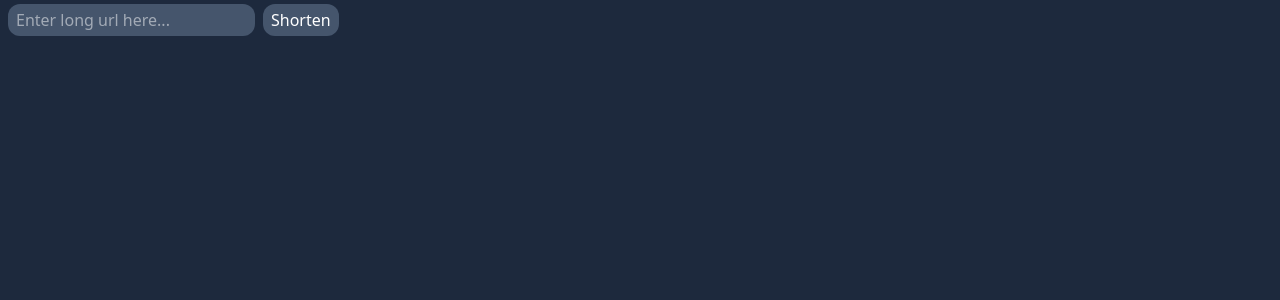
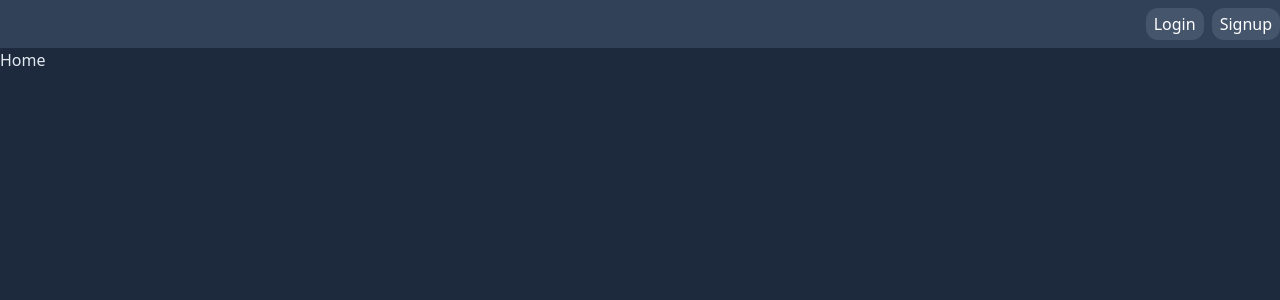
Before and after one commit to abvsng/LinkShort-w-analytics, a React (Vite) app in the folder temp-front/: page / in a window 1280 px wide. Shown: the top 300 px of the page. Built offline with nearby package versions, Linux system fonts and the light colour scheme.

Commit message:
front-layout-setup

```diff
--- a/temp-front/src/App.css
+++ b/temp-front/src/App.css
@@ -1,10 +1,10 @@
 @import "tailwindcss";
 body {
-  @apply bg-slate-800 text-slate-200;
+  @apply bg-slate-800 text-slate-200 cursor-default;
 }
 button {
   @apply px-2 py-1 rounded-xl bg-slate-600 text-white hover:bg-slate-700 cursor-pointer;
 }
-input{
-  @apply px-2 py-1 rounded-xl bg-slate-600 text-white hover:bg-slate-700 cursor-pointer mx-2 my-1 outline-none;
+input {
+  @apply px-2 py-1 rounded-xl bg-slate-600 text-white hover:bg-slate-700 mx-2 my-1 outline-none;
 }
--- a/temp-front/src/App.jsx
+++ b/temp-front/src/App.jsx
@@ -1,37 +1,19 @@
 import "./App.css";
-import React from "react";
+import { BrowserRouter, Routes, Route } from "react-router-dom";
+import HomePage from "./Pages/HomePage.jsx";
+import UserPage from "./Pages/UserPage.jsx";
+import AppLayout from "./Pages/AppLayout.jsx";
 function App() {
-  const [tinyUrl, setTinyUrl] = React.useState("");
-  const inRef = React.useRef("");
-  const shorten = async () => {
-    try {
-      const res = await fetch("http://localhost:3000/api/shorten", {
-        method: "POST",
-        headers: {
-          "Content-Type": "application/json",
-        },
-        body: JSON.stringify({
-          userId: "xyz",
-          url: inRef.current.value,
-        }),
-      });
-      const data = await res.json();
-      setTinyUrl(data.tinyUrl);
-    } catch (err) {
-      alert(err.message);
-    }
-  };
   return (
     <>
-      <input ref={inRef} type="text" placeholder="Enter long url here..." />
-      <button
-        onClick={() => {
-          shorten();
-        }}
-      >
-        Shorten
-      </button>
-      <div>{tinyUrl === "" ? "" : "http://localhost:3000/api/" + tinyUrl}</div>
+      <BrowserRouter>
+        <Routes>
+          <Route path="/" element={<AppLayout />}>
+            <Route index element={<HomePage />} />
+            <Route path="/user" element={<UserPage />} />
+          </Route>
+        </Routes>
+      </BrowserRouter>
     </>
   );
 }
--- /dev/null
+++ b/temp-front/src/Pages/AppLayout.jsx
@@ -0,0 +1,12 @@
+import { Outlet } from "react-router-dom";
+export default function AppLayout() {
+  return (
+    <>
+      <div className="  flex flex-row gap-2 justify-end bg-slate-700 py-2 ">
+        <button>Login</button>
+        <button>Signup</button>
+      </div>
+      <Outlet />
+    </>
+  );
+}
--- /dev/null
+++ b/temp-front/src/Pages/HomePage.jsx
@@ -0,0 +1,3 @@
+export default function HomePage() {
+  return <>Home</>;
+}
--- /dev/null
+++ b/temp-front/src/Pages/UserPage.jsx
@@ -0,0 +1,3 @@
+export default function UserPage() {
+  return <>User</>;
+}
```
Also changed, not shown: 1 other file (tests, documents, lock files or other folders).
